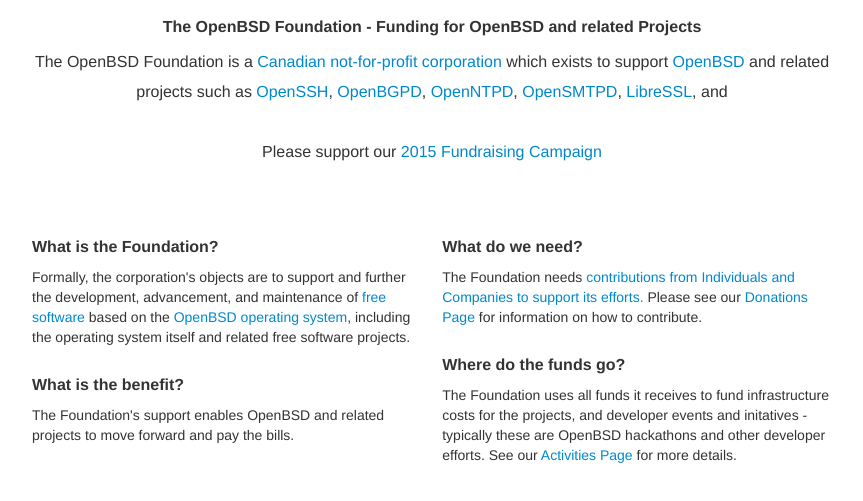
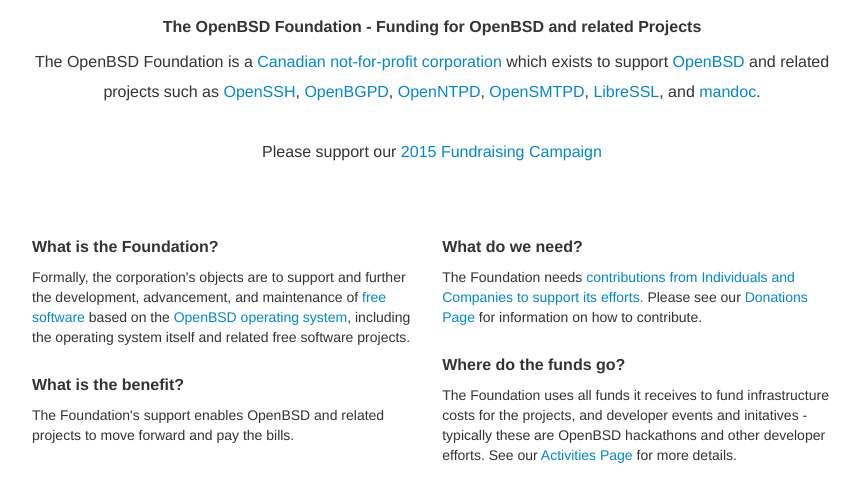
Before and after one commit to bob-beck/foundation-web, a plain HTML site: page index.html in a window 1280 px wide. Shown: the part 95-596 px from the top of the page, without its empty margins (208-1071 px from the left). Drawn offline with Linux system fonts and the light colour scheme.

Commit message:
Helps to not delete the link before saving the file. Sorry Ingo!

```diff
--- a/index.html
+++ b/index.html
@@ -89,6 +89,7 @@
 	<a href="http://www.openntpd.org">OpenNTPD</a>,
 	<a href="http://www.opensmtpd.org">OpenSMTPD</a>,
 	<a href="http://www.libressl.org">LibreSSL</a>, and
+	<a href="http://mdocml.bsd.lv">mandoc</a>.
 
         <br><br>Please support our <a href="campaign2015.html">2015 Fundraising Campaign</a>
      </div>
```
